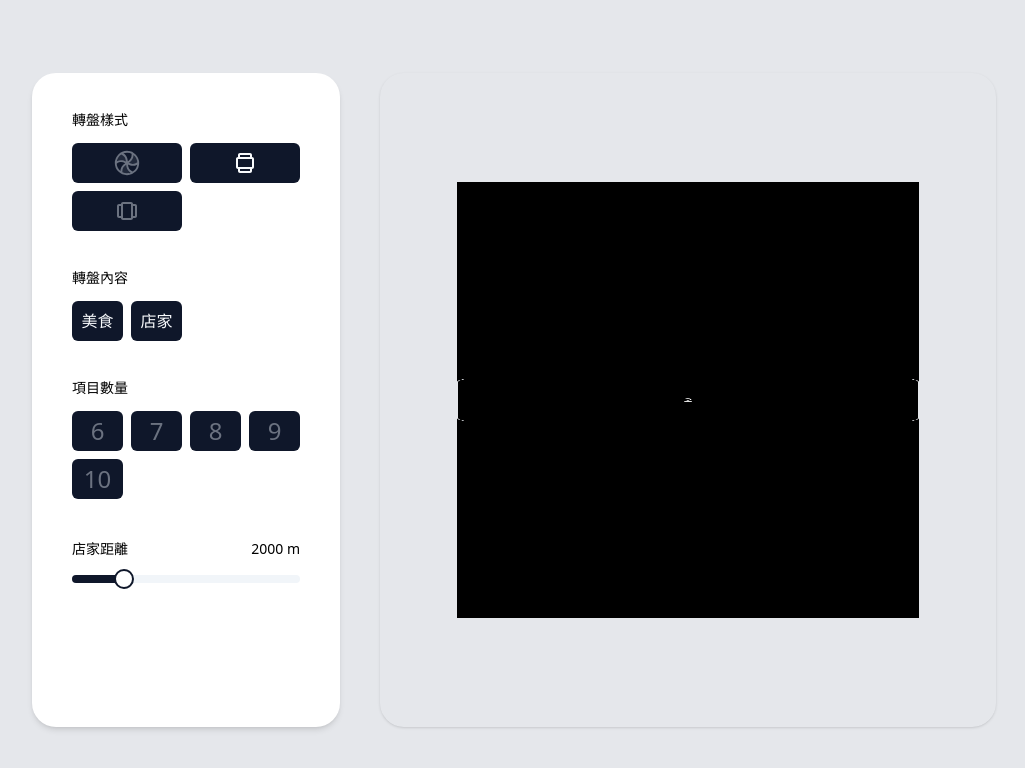
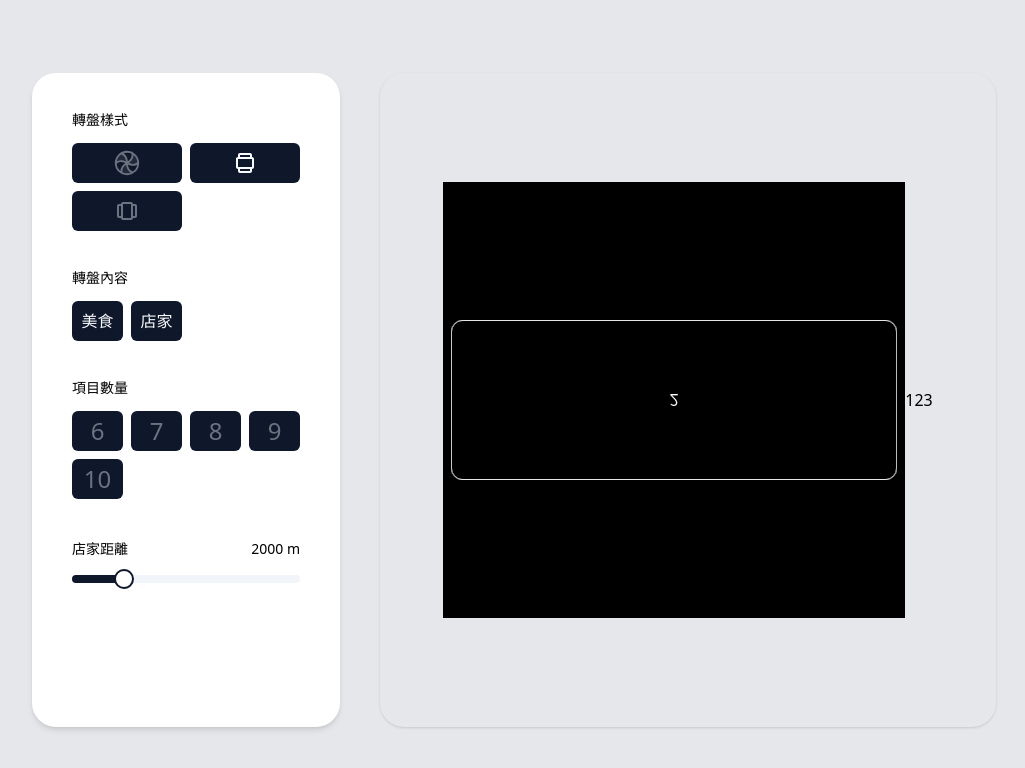
Before and after one commit to NhOuOiB/WhatToEat, a React (Vite) app: page / in a window 1280 px wide. Shown: the top 768 px of the page, without its empty margins (126-1151 px from the left). Built offline with nearby package versions, Linux system fonts and the light colour scheme.

Commit message:
feat: Update VerticalWheelPanel component with additional content

```diff
--- a/src/components/wheel/VerticalWheel.tsx
+++ b/src/components/wheel/VerticalWheel.tsx
@@ -12,7 +12,7 @@ const VerticalWheel: React.FC<VerticalWheelProps> = ({ condition }) => {
   const rotate = (Math.random() * 360) + (360 * 5)
   return (
     <div className="w-3/4 h-2/3 flex justify-center items-center bg-black">
-      <div className={style.container} style={{transform: `rotateX(${rotate}deg)`}}>
+      <div className={style.container} style={{transform: ` rotateY(-15deg)`}}>
         {Array.from({ length: condition.segments }).map((_, index) => {
           return (
             <div
--- a/src/components/wheelPanel/VerticalWheelPanel.tsx
+++ b/src/components/wheelPanel/VerticalWheelPanel.tsx
@@ -10,6 +10,7 @@ const VerticalWheelPanel: React.FC<VerticalWheelPanelProps> = ({ condition }) =>
   return (
     <div className="w-full md:w-1/2 xl:w-1/2 2xl:w-1/2 min-[1980px]:w-1/3 h-5/6 shadow rounded-3xl flex justify-center items-center">
       <VerticalWheel condition={condition} />
+      <div>123</div>
     </div>
   );
 };
```
